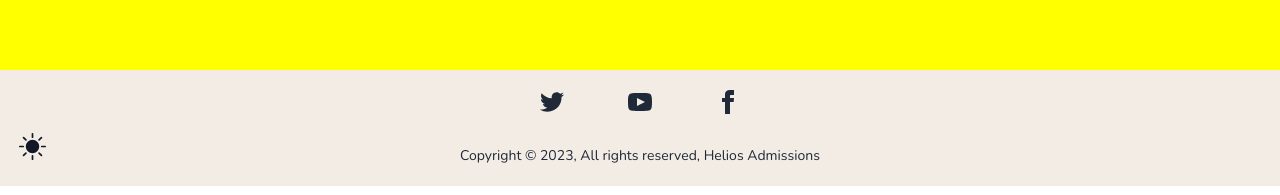
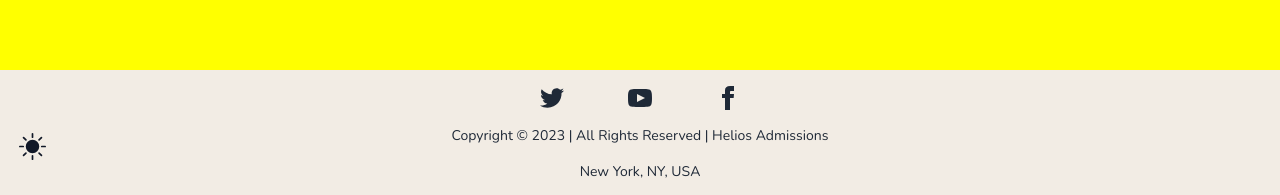
Before and after one commit to trustdan/caprawise-nextjs-education-consulting-website, a Next.js app: page / in a window 1280 px wide. Shown: the part 614-809 px from the top of the page. Built offline with nearby package versions, Linux system fonts and the light colour scheme; no server answers.

Commit message:
update footer copyright text & change css styling

```diff
--- a/app/components/Footer.tsx
+++ b/app/components/Footer.tsx
@@ -7,8 +7,11 @@ export default function Footer() {
   const language = useLanguageContext().language;
   const { footerRef } = useFooter();
   return (
-    <footer className="footer footer-center p-5 h-fit bg-LIGHT_PRIMARY_BG_COLOR dark:bg-DARK_PRIMARY_BG_COLOR text-base-content pb-5 gap-8 dark:text-white">
-      <div className="grid grid-flow-col gap-16" ref={footerRef}>
+    <footer
+      className="footer footer-center bg-LIGHT_PRIMARY_BG_COLOR dark:bg-DARK_PRIMARY_BG_COLOR gap-4 py-4 dark:text-white"
+      ref={footerRef}
+    >
+      <div className="flex gap-16">
         <Link
           href="https://twitter.com"
           rel="noopener noreferrer"
@@ -58,13 +61,12 @@ export default function Footer() {
           </svg>
         </Link>
       </div>
-      <div>
-        <p>
-          {language === "en"
-            ? "Copyright © 2023,  All rights reserved, Helios Admissions"
-            : "Copyright © 2023,  Tüm hakları saklıdır, Helios Admissions"}
-        </p>
-      </div>
+      <p>
+        {language === "en"
+          ? "Copyright © 2023 | All Rights Reserved | Helios Admissions"
+          : "Copyright © 2023 | Tüm Hakları Saklıdır | Helios Admissions"}
+      </p>
+      <p>{language === "en" ? "New York, NY, USA" : "New York, NY, ABD"}</p>
     </footer>
   );
 }
```
